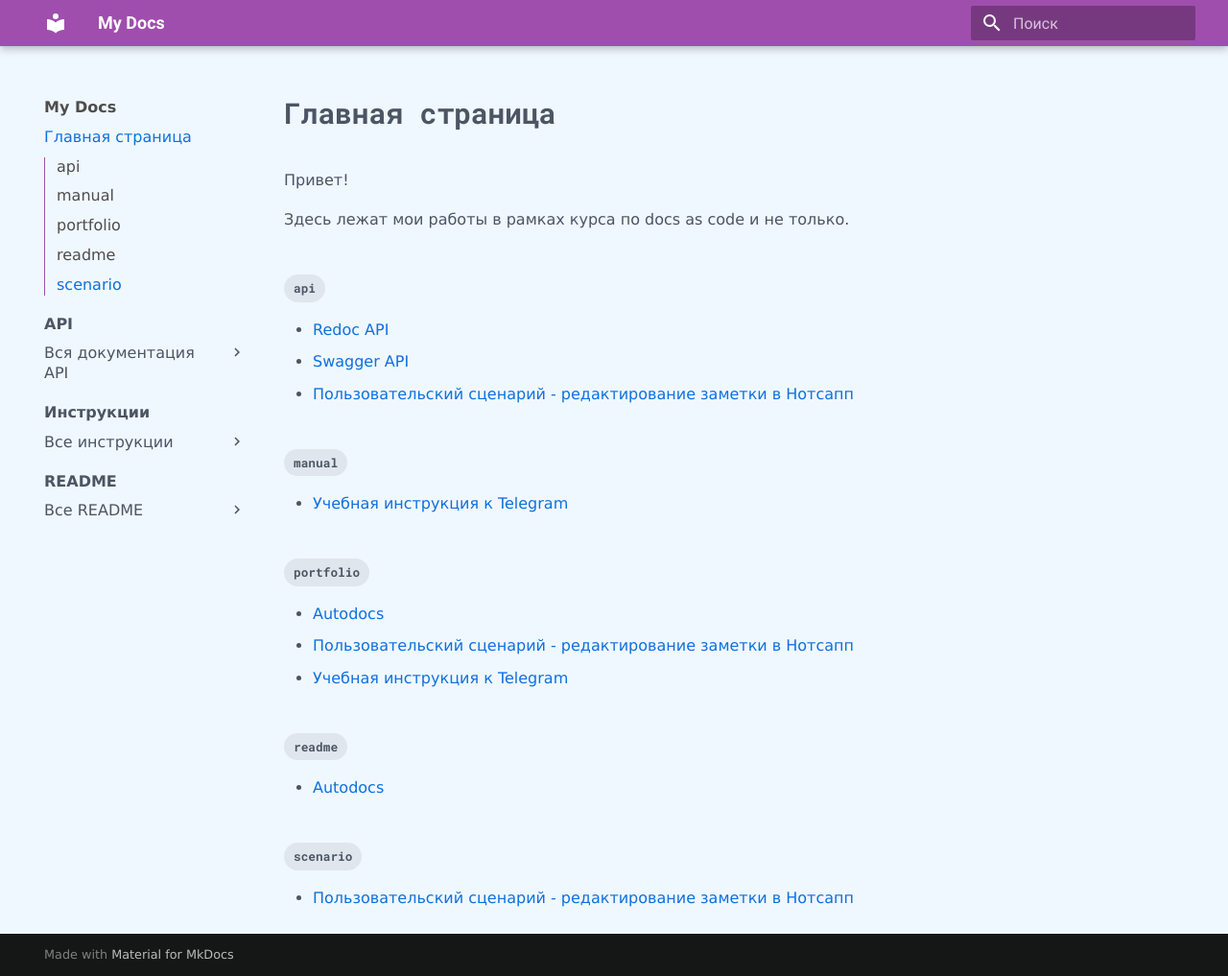
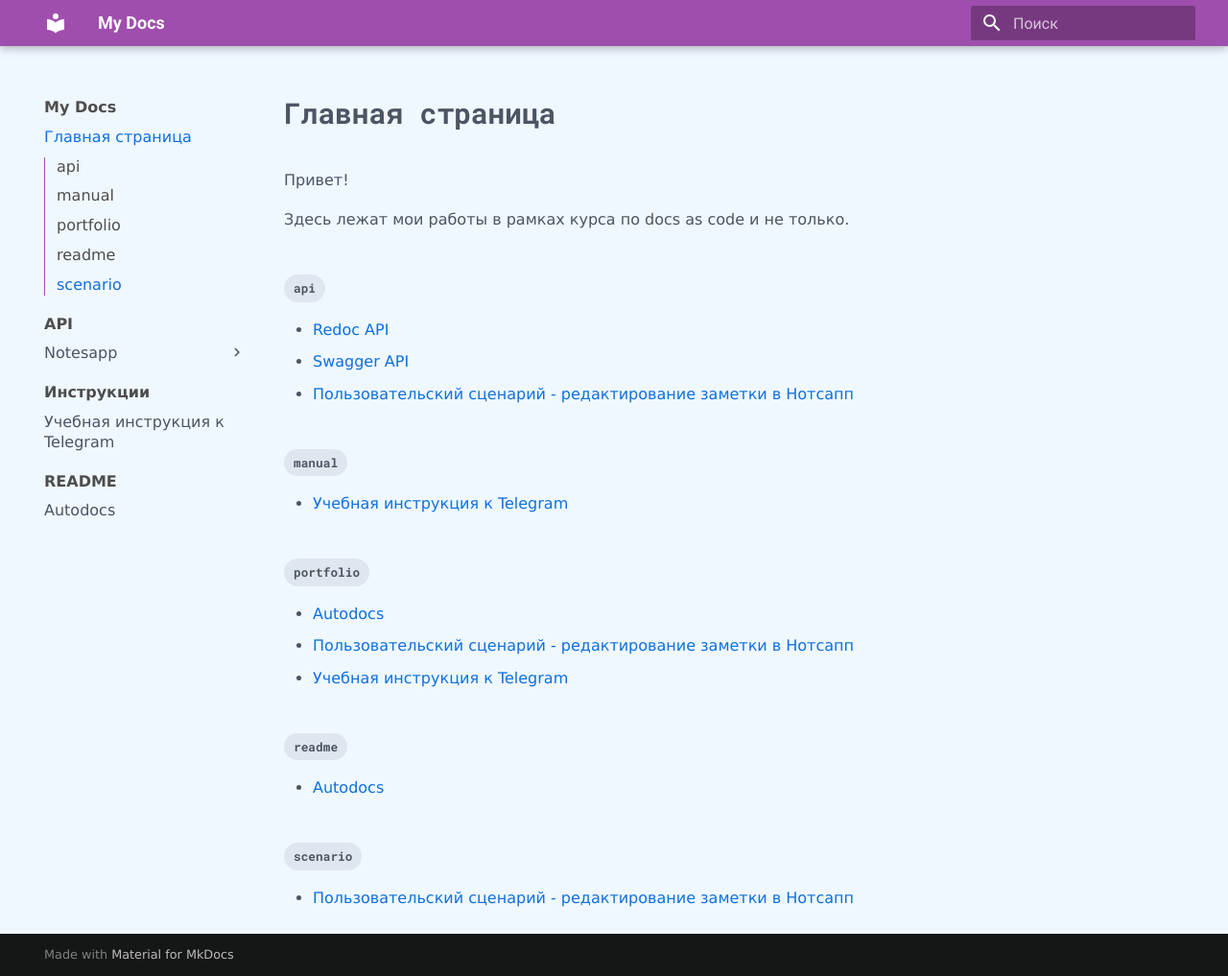
Before and after one commit to lopefre/docs-test-project, an MkDocs documentation site: the page built from docs/index.md, in a window 1280 px wide and 1017 px high. Shown: the whole window at 96% size. Built offline with MkDocs 1.6.1 and Material for MkDocs 9.7.7, drawn with Linux system fonts in a browser that asks for light colours.

Commit message:
minor changes

```diff
--- a/mkdocs.yaml
+++ b/mkdocs.yaml
@@ -48,19 +48,14 @@ extra_css:
 nav: # Структура сайта
   - Главная страница: index.md
   - API:
-    - Обзор API: api/index.md
-    - Вся документация API:
+    - Notesapp:
       - Swagger API: api/swagger-api.md
       - Redoc API: api/redoc-api.md
       - Пользовательский сценарий - редактирование заметки в Нотсапп: api/notesapp.md
   - Инструкции:
-    - Инструкции: instruction/index.md
-    - Все инструкции:
       - Учебная инструкция к Telegram: instruction/lopefre-instruction.md
 
   - README:
-    - README: readme/index.md
-    - Все README:
       - Autodocs: readme/Autodocs.md
 
 markdown_extensions: # Расширения markdown
```
